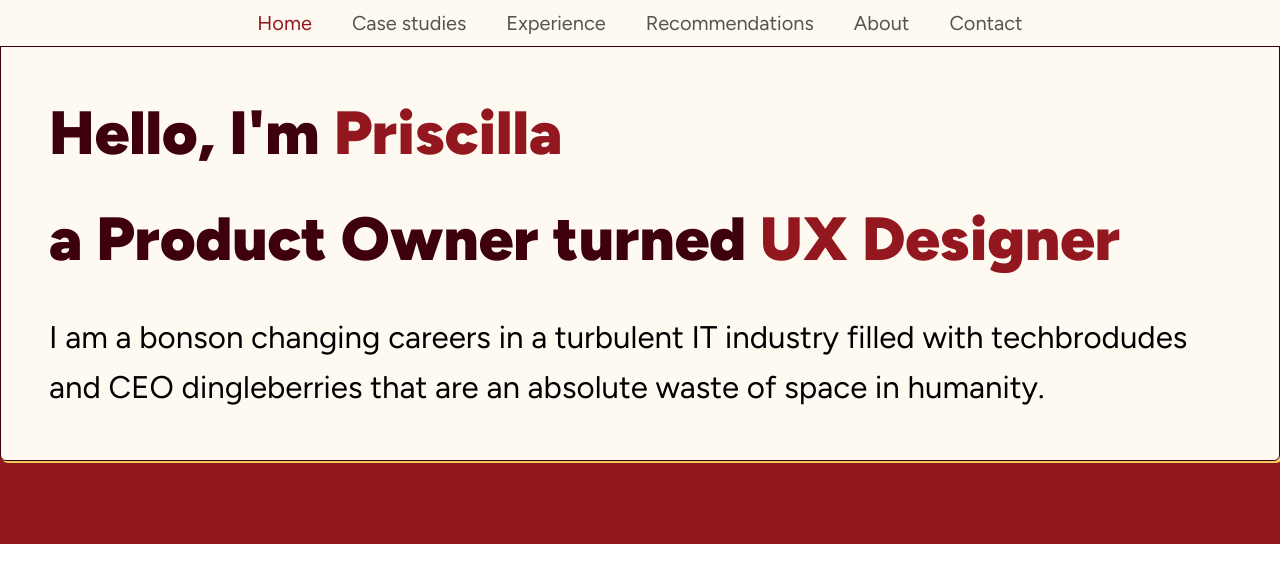
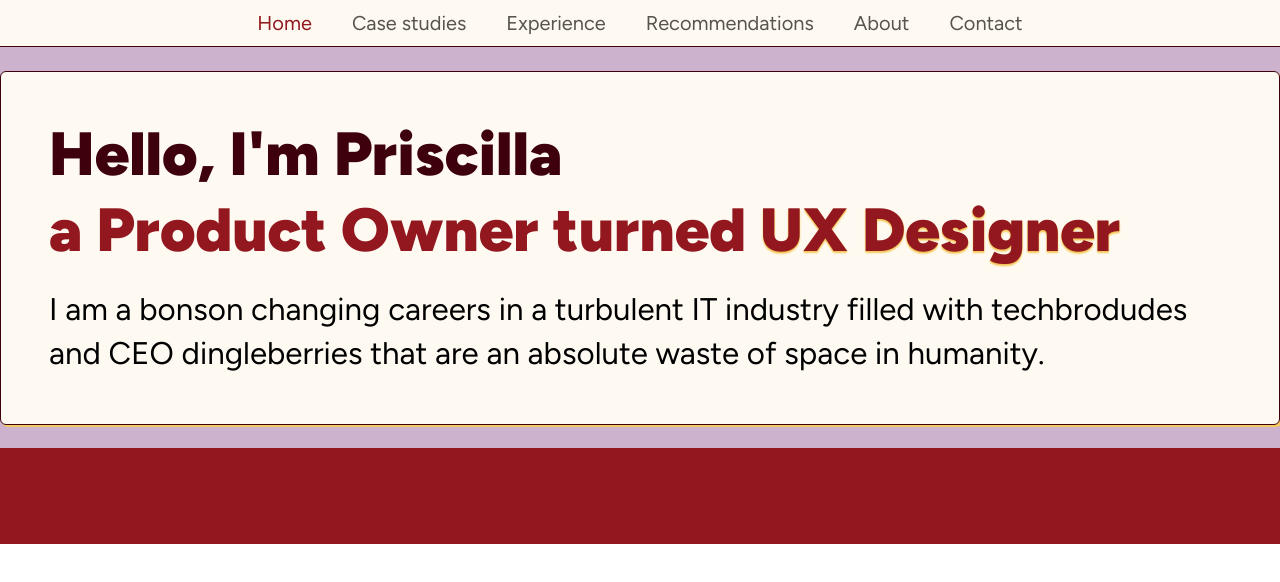
Before and after one commit to dean-tunbridge/px-portfolio, a React (Vite) app: page / in a window 1280 px wide. Shown: the top 582 px of the page. Built offline with nearby package versions, Linux system fonts and the light colour scheme.

Commit message:
wokring through errors in my designs. fix font colours for hero section, fix shadow syntax, and remove duplicate classes from tailwind classes throughout

```diff
--- a/src/components/Hero.tsx
+++ b/src/components/Hero.tsx
@@ -9,26 +9,26 @@ export default function Hero() {
                  bg-amethyst-300
                 border-b-96 border-brick-500">
       <CardComponent size="base" colour="butterSubtle">
-        <div className="flex flex-col items-start gap-6 w-full">
-          <div className="flex flex-col items-start w-full gap-2">
-            <h1 className="font-sans font-black text-4xl leading-[1.6] w-full">
+        <div className="flex flex-col items-start gap-6 ">
+          <div className="flex flex-col items-start gap-2">
+            <h1 className="font-sans font-black text-4xl ">
               <span className="text-content-brand-primary">
-                Hello, I&apos;m{' '}
+                Hello, I&apos;m Priscilla
               </span>
-              <span className="text-content-brand-secondary">Priscilla</span>
+              {/* <span className="text-content-brand-secondary">Priscilla</span> */}
             </h1>
 
-            <p className="font-sans font-black text-4xl leading-[1.6] w-full">
-              <span className="text-content-brand-primary">
+            <p className="font-sans font-black text-4xl ">
+              <span className="text-content-brand-secondary">
                 a Product Owner turned{' '}
               </span>
-              <span className="text-content-brand-secondary [text-shadow:2px_2px_0_0_var(--color-butter-500)]">
+              <span className="text-content-brand-secondary text-shadow-sm text-shadow-butter-500">
                 UX Designer
               </span>
             </p>
           </div>
 
-          <p className="font-sans font-normal text-xl leading-[1.6] w-full">
+          <p className="font-sans font-normal text-xl">
             I am a bonson changing careers in a turbulent IT industry filled
             with techbrodudes and CEO dingleberries that are an absolute waste
             of space in humanity.
```
